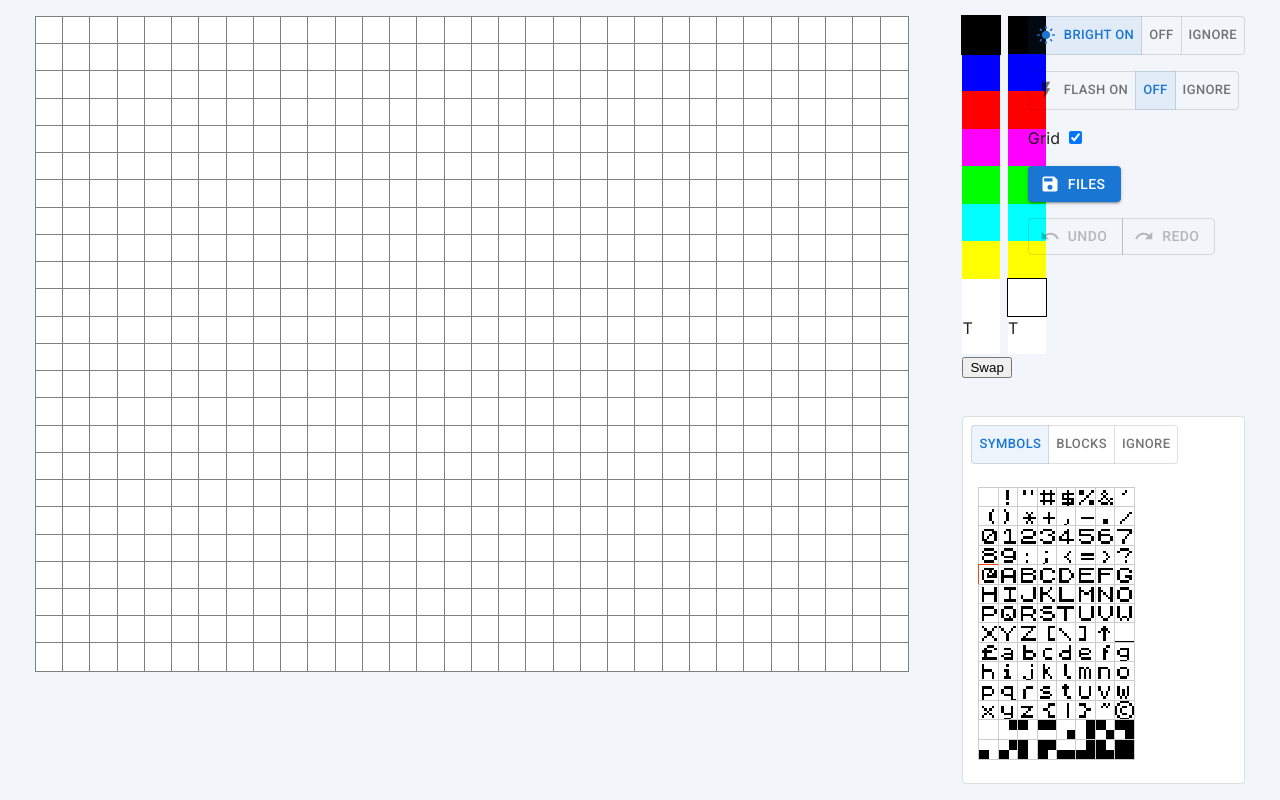
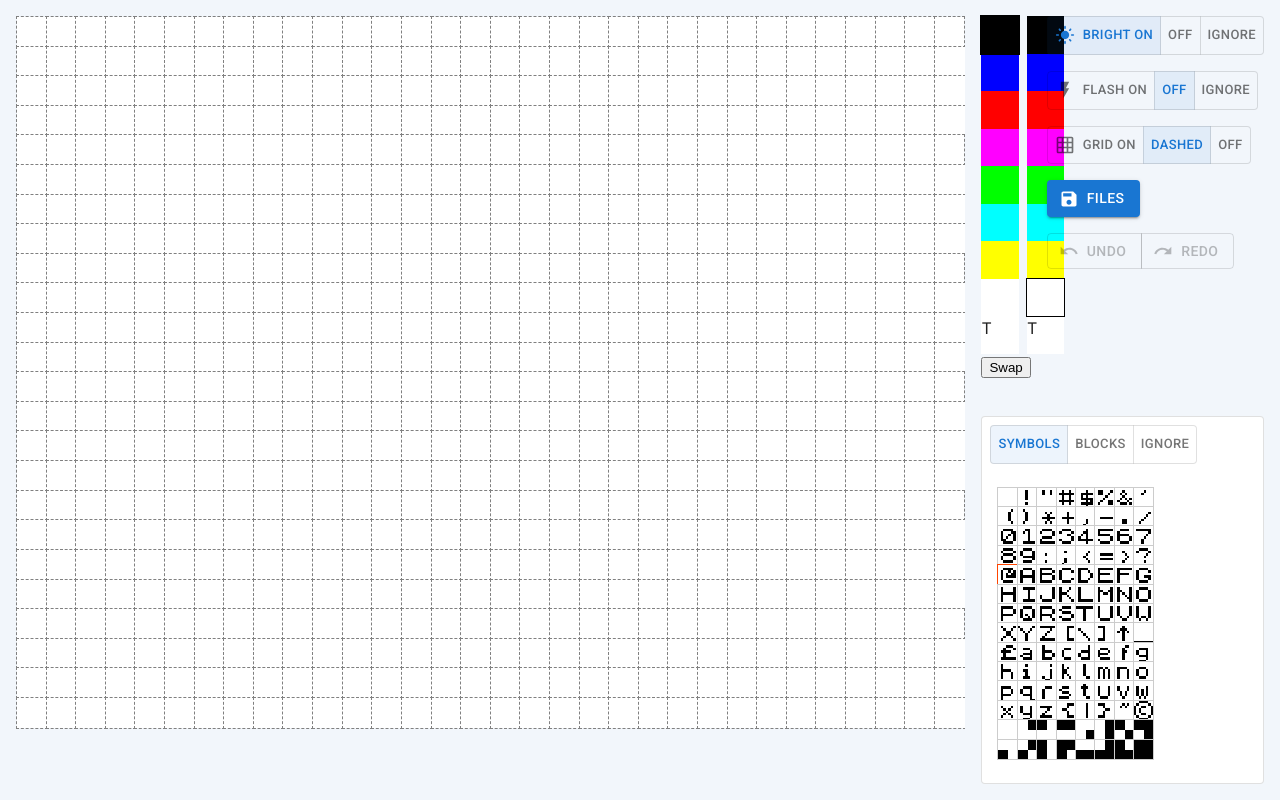
Before and after one commit to rajdee/specscii-online, a Next.js app: page / in a window 1280 px wide. Built offline with nearby package versions, Linux system fonts and the light colour scheme.

Commit message:
Visuals wip

```diff
--- a/src/app/editor-canvas/canvas-chunk/canvas-chunk.module.css
+++ b/src/app/editor-canvas/canvas-chunk/canvas-chunk.module.css
@@ -7,3 +7,7 @@
 .grid {
     outline: 1px solid #808080;
 }
+
+.grid-dashed {
+    outline: 1px dashed #808080;
+}
--- a/src/app/editor-canvas/canvas-chunk/canvas-chunk.tsx
+++ b/src/app/editor-canvas/canvas-chunk/canvas-chunk.tsx
@@ -208,7 +208,7 @@ export const CanvasChunk = ({canvasInk, canvasPaper, canvasBright, canvasFlash,
         onClick={click}
         onContextMenu={contextMenu}
         ref={canvasRef}
-        className={`${styles['canvas-chunk']} ${grid ? styles['grid'] : ''}`}
+        className={`${styles['canvas-chunk']} ${grid === true ? styles['grid'] : ''}  ${grid === false ? styles['grid-dashed'] : ''}`}
         width={width}
         height={height}></canvas>;
 };
--- a/src/app/editor-canvas/editor-canvas.module.css
+++ b/src/app/editor-canvas/editor-canvas.module.css
@@ -1,9 +1,9 @@
 .editor-canvas {
     height: 100%;
-    width: 70%;
     overflow: auto;
     padding: 1px;
     box-sizing: border-box;
+    aspect-ratio: 4 / 3;
 }
 
 .editor-canvas-elements {
--- a/src/app/editor-controls/editor-controls.module.css
+++ b/src/app/editor-controls/editor-controls.module.css
@@ -1,10 +1,5 @@
 .controls {
     align-self: stretch;
-    /*display: flex;*/
-    /*position: relative;*/
-    /*box-sizing: border-box;*/
-    /*flex-direction: column;*/
-    /*align-items: flex-start;*/
 }
 
 .top {
--- a/src/app/editor-controls/editor-controls.tsx
+++ b/src/app/editor-controls/editor-controls.tsx
@@ -10,6 +10,8 @@ import {HistoryControls} from '@/app/editor-controls/history-controls/history-co
 import {Stack} from '@mui/material';
 import FlashOnIcon from '@mui/icons-material/FlashOn';
 import LightModeIcon from '@mui/icons-material/LightMode';
+import GridOnIcon from '@mui/icons-material/GridOn';
+
 export default function EditorControls() {
     const {bright, setBright, flash, setFlash, grid, setGrid} = useContext(editorContext);
 
@@ -18,11 +20,22 @@ export default function EditorControls() {
             <Stack className={styles.top} spacing={2} direction="row">
                 <ColorsSelector></ColorsSelector>
                 <Stack spacing={2}>
-                    <NullableBooleanSelector setting={bright} changeSetting={setBright}
-                                             optionIcon={<LightModeIcon fontSize="small" sx={{ mr: 1 }}/>}>Bright</NullableBooleanSelector>
-                    <NullableBooleanSelector setting={flash} changeSetting={setFlash}
-                                             optionIcon={<FlashOnIcon fontSize="small" sx={{ mr: 1 }}/>}>Flash</NullableBooleanSelector>
-                    <CheckboxSelector setting={grid} changeSetting={setGrid}>Grid</CheckboxSelector>
+                    <NullableBooleanSelector
+                        setting={bright}
+                        changeSetting={setBright}
+                        optionIcon={<LightModeIcon fontSize="small" sx={{mr: 1}}/>}
+                    >Bright</NullableBooleanSelector>
+                    <NullableBooleanSelector
+                        setting={flash}
+                        changeSetting={setFlash}
+                        optionIcon={<FlashOnIcon fontSize="small" sx={{mr: 1}}/>}
+                    >Flash</NullableBooleanSelector>
+                    <NullableBooleanSelector
+                        setting={grid}
+                        changeSetting={setGrid}
+                        optionIcon={<GridOnIcon fontSize="small" sx={{mr: 1}}/>}
+                        labels={['On', 'Dashed', 'Off']}
+                    >Grid</NullableBooleanSelector>
                     <FileControls></FileControls>
                     <HistoryControls></HistoryControls>
                 </Stack>
--- a/src/app/editor-controls/nullable-boolean-selector/nullable-boolean-selector.tsx
+++ b/src/app/editor-controls/nullable-boolean-selector/nullable-boolean-selector.tsx
@@ -6,10 +6,19 @@ interface NullableBooleanSelectorProps {
     setting: boolean | null,
     changeSetting: (setting: boolean | null) => void,
     optionIcon: ReactNode,
-    children: ReactNode
+    children: ReactNode,
+    labels?: Array<string>
 }
 
-export const NullableBooleanSelector = ({setting, changeSetting, optionIcon, children}: NullableBooleanSelectorProps) => {
+export const NullableBooleanSelector = ({
+                                            setting,
+                                            changeSetting,
+                                            optionIcon,
+                                            children,
+                                            labels,
+                                        }: NullableBooleanSelectorProps) => {
+    const internalLabels = labels ?? ['On', 'Off', 'Ignore'];
+
     let selected: 'on' | 'off' | 'ignore' = 'on';
     switch (setting) {
         case true:
@@ -49,9 +58,9 @@ export const NullableBooleanSelector = ({setting, changeSetting, optionIcon, chi
         aria-label="Mode"
         size={'small'}
     >
-        <ToggleButton value="on">{optionIcon}{children} On</ToggleButton>
-        <ToggleButton value="off">Off</ToggleButton>
-        <ToggleButton value="ignore">Ignore</ToggleButton>
+        <ToggleButton value="on">{optionIcon}{children} {internalLabels[0]}</ToggleButton>
+        <ToggleButton value="off">{internalLabels[1]}</ToggleButton>
+        <ToggleButton value="ignore">{internalLabels[2]}</ToggleButton>
     </ToggleButtonGroup>;
 
 };
--- a/src/app/editor.module.css
+++ b/src/app/editor.module.css
@@ -1,6 +1,6 @@
 .editor {
     display: flex;
-    justify-content: space-around;
+    justify-content: center;
     align-items: center;
     padding: var(--size-md);
     gap: var(--size-md);
--- a/src/app/editor.tsx
+++ b/src/app/editor.tsx
@@ -23,7 +23,7 @@ export default function Editor() {
     const [undoStepNumber, setUndoStepNumber] = useState<number>(0);
     const [symbolsMode, setSymbolsMode] = useState<SymbolsMode>('symbols');
     const [symbol, setSymbol] = useState<number>(32);
-    const [grid, setGrid] = useState<boolean>(true);
+    const [grid, setGrid] = useState<boolean>(false);
     const [ink, setInk] = useState<ZxColorNames | null>(ZxColorNames.BLACK);
     const [paper, setPaper] = useState<ZxColorNames | null>(ZxColorNames.WHITE);
     const [bright, setBright] = useState<boolean | null>(true);
--- a/src/app/models/editor-context.ts
+++ b/src/app/models/editor-context.ts
@@ -8,8 +8,8 @@ export type EditorContextValue = {
     setSymbolsMode: (symbolsMode: SymbolsMode) => void,
     symbol: number,
     setSymbol: (symbol: number) => void,
-    grid: boolean,
-    setGrid: (grid: boolean) => void,
+    grid: boolean | null,
+    setGrid: (grid: boolean | null) => void,
     ink: ZxColorNames | null,
     setInk: (ink: ZxColorNames | null) => void,
     paper: ZxColorNames | null,
@@ -28,8 +28,8 @@ const defaultValue: EditorContextValue = {
     symbol: 0,
     setSymbol: (symbol: number) => {
     },
-    grid: true,
-    setGrid: (grid: boolean) => {
+    grid: false,
+    setGrid: (grid: boolean | null) => {
     },
     ink: ZxColorNames.BLACK,
     setInk: (name: ZxColorNames | null) => {
```
